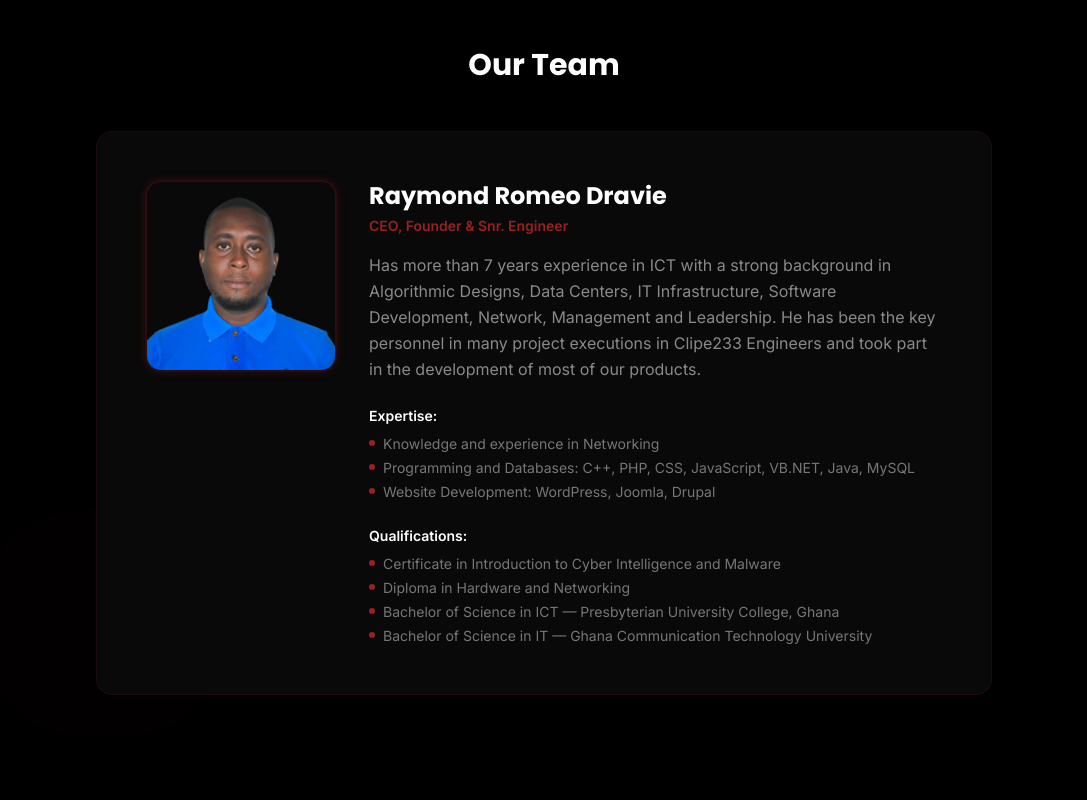
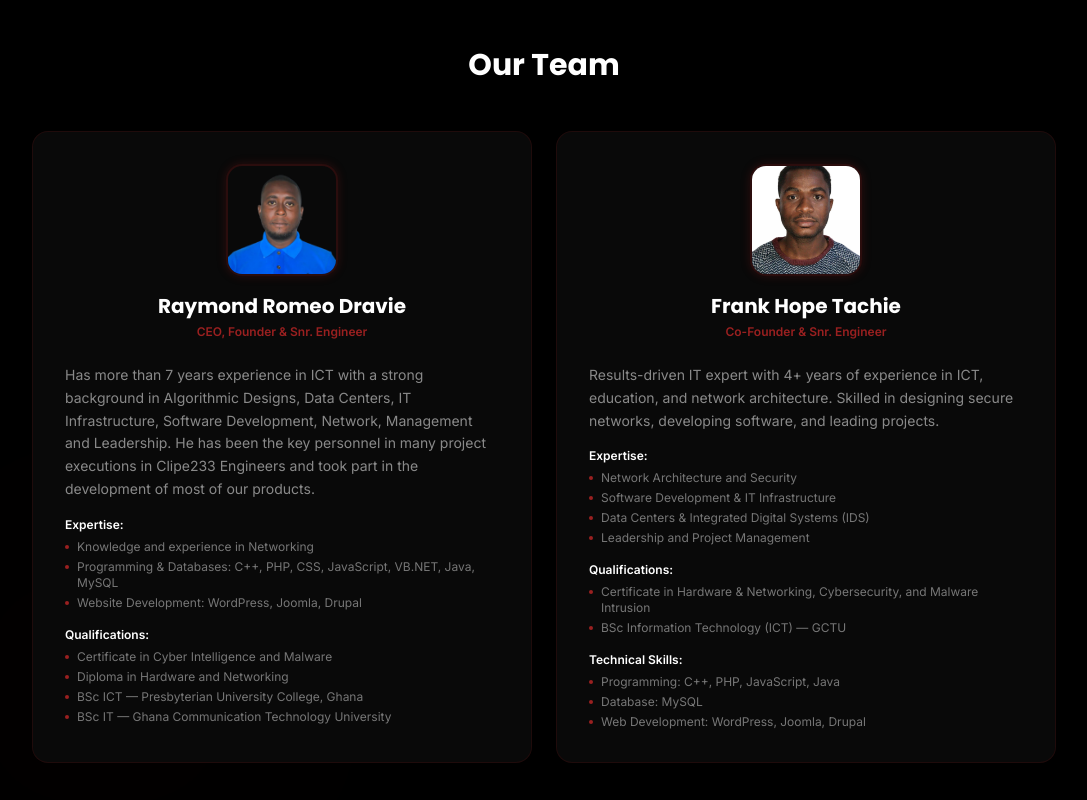
Before and after one commit to lilromeo2290/clipe233, a Next.js app: page / in a window 1280 px wide. Shown: the part 3880-4680 px from the top of the page, without its empty margins (96-1183 px from the left). Built offline with nearby package versions, Linux system fonts and the light colour scheme.

Commit message:
e79a72a4-a1e6-4fa7-843e-c818016a3ba6

```diff
--- a/src/components/sections/AboutSection.tsx
+++ b/src/components/sections/AboutSection.tsx
@@ -316,29 +316,31 @@ export default function AboutSection() {
             Our Team
           </h3>
 
-          <div className="glass-card rounded-2xl p-8 md:p-12 max-w-4xl mx-auto hover-lift">
-            <div className="flex flex-col md:flex-row items-center md:items-start gap-8">
-              {/* Photo */}
-              <div className="flex-shrink-0">
-                <div className="w-40 h-40 md:w-48 md:h-48 rounded-2xl overflow-hidden border-2 border-falu/30 glow-red-sm">
+          <div className="grid md:grid-cols-2 gap-6 max-w-5xl mx-auto">
+            {/* Raymond Romeo Dravie */}
+            <motion.div
+              initial={{ opacity: 0, y: 20 }}
+              animate={isInView ? { opacity: 1, y: 0 } : {}}
+              transition={{ duration: 0.5, delay: 0.8 }}
+              className="glass-card rounded-2xl p-8 hover-lift"
+            >
+              <div className="flex flex-col items-center text-center mb-6">
+                <div className="w-28 h-28 rounded-2xl overflow-hidden border-2 border-falu/30 glow-red-sm mb-4">
                   <img
                     src="/team-raymond.png"
                     alt="Eng. Raymond Romeo Dravie"
                     className="w-full h-full object-cover"
                   />
                 </div>
+                <h4 className="text-xl font-bold font-[family-name:var(--font-poppins)]">
+                  Raymond Romeo Dravie
+                </h4>
+                <span className="text-falu-light font-semibold text-xs font-[family-name:var(--font-inter)] mt-1">
+                  CEO, Founder & Snr. Engineer
+                </span>
               </div>
 
-              {/* Info */}
-              <div className="flex-1 text-center md:text-left">
-                <h4 className="text-2xl font-bold font-[family-name:var(--font-poppins)]">
-                  Raymond Romeo Dravie
-                </h4>
-                <span className="text-falu-light font-semibold text-sm font-[family-name:var(--font-inter)] block mt-1">
-                  CEO, Founder & Snr. Engineer
-                </span>
-
-                <p className="text-silver/70 font-[family-name:var(--font-inter)] leading-relaxed mt-4">
+              <p className="text-silver/70 text-sm font-[family-name:var(--font-inter)] leading-relaxed mb-4">
                 Has more than 7 years experience in ICT with a strong
                 background in Algorithmic Designs, Data Centers, IT
                 Infrastructure, Software Development, Network, Management and
@@ -347,53 +349,140 @@ export default function AboutSection() {
                 development of most of our products.
               </p>
 
-                {/* Expertise */}
-                <div className="mt-6">
-                  <h5 className="text-white font-semibold text-sm mb-2 font-[family-name:var(--font-inter)]">
+              <div>
+                <h5 className="text-white font-semibold text-xs mb-1.5 font-[family-name:var(--font-inter)]">
                   Expertise:
                 </h5>
-                  <ul className="text-silver/60 text-sm font-[family-name:var(--font-inter)] space-y-1">
+                <ul className="text-silver/60 text-xs font-[family-name:var(--font-inter)] space-y-1">
                   <li className="flex items-start gap-2">
-                      <span className="w-1.5 h-1.5 rounded-full bg-falu-light mt-1.5 flex-shrink-0" />
+                    <span className="w-1 h-1 rounded-full bg-falu-light mt-1.5 flex-shrink-0" />
                     Knowledge and experience in Networking
                   </li>
                   <li className="flex items-start gap-2">
-                      <span className="w-1.5 h-1.5 rounded-full bg-falu-light mt-1.5 flex-shrink-0" />
-                      Programming and Databases: C++, PHP, CSS, JavaScript, VB.NET, Java, MySQL
+                    <span className="w-1 h-1 rounded-full bg-falu-light mt-1.5 flex-shrink-0" />
+                    Programming & Databases: C++, PHP, CSS, JavaScript, VB.NET, Java, MySQL
                   </li>
                   <li className="flex items-start gap-2">
-                      <span className="w-1.5 h-1.5 rounded-full bg-falu-light mt-1.5 flex-shrink-0" />
+                    <span className="w-1 h-1 rounded-full bg-falu-light mt-1.5 flex-shrink-0" />
                     Website Development: WordPress, Joomla, Drupal
                   </li>
                 </ul>
               </div>
 
-                {/* Qualifications */}
-                <div className="mt-6">
-                  <h5 className="text-white font-semibold text-sm mb-2 font-[family-name:var(--font-inter)]">
+              <div className="mt-4">
+                <h5 className="text-white font-semibold text-xs mb-1.5 font-[family-name:var(--font-inter)]">
                   Qualifications:
                 </h5>
-                  <ul className="text-silver/60 text-sm font-[family-name:var(--font-inter)] space-y-1">
+                <ul className="text-silver/60 text-xs font-[family-name:var(--font-inter)] space-y-1">
                   <li className="flex items-start gap-2">
-                      <span className="w-1.5 h-1.5 rounded-full bg-falu-light mt-1.5 flex-shrink-0" />
-                      Certificate in Introduction to Cyber Intelligence and Malware
+                    <span className="w-1 h-1 rounded-full bg-falu-light mt-1.5 flex-shrink-0" />
+                    Certificate in Cyber Intelligence and Malware
                   </li>
                   <li className="flex items-start gap-2">
-                      <span className="w-1.5 h-1.5 rounded-full bg-falu-light mt-1.5 flex-shrink-0" />
+                    <span className="w-1 h-1 rounded-full bg-falu-light mt-1.5 flex-shrink-0" />
                     Diploma in Hardware and Networking
                   </li>
                   <li className="flex items-start gap-2">
-                      <span className="w-1.5 h-1.5 rounded-full bg-falu-light mt-1.5 flex-shrink-0" />
-                      Bachelor of Science in ICT — Presbyterian University College, Ghana
+                    <span className="w-1 h-1 rounded-full bg-falu-light mt-1.5 flex-shrink-0" />
+                    BSc ICT — Presbyterian University College, Ghana
                   </li>
                   <li className="flex items-start gap-2">
-                      <span className="w-1.5 h-1.5 rounded-full bg-falu-light mt-1.5 flex-shrink-0" />
-                      Bachelor of Science in IT — Ghana Communication Technology University
+                    <span className="w-1 h-1 rounded-full bg-falu-light mt-1.5 flex-shrink-0" />
+                    BSc IT — Ghana Communication Technology University
                   </li>
                 </ul>
               </div>
+            </motion.div>
+
+            {/* Frank Hope Tachie */}
+            <motion.div
+              initial={{ opacity: 0, y: 20 }}
+              animate={isInView ? { opacity: 1, y: 0 } : {}}
+              transition={{ duration: 0.5, delay: 0.9 }}
+              className="glass-card rounded-2xl p-8 hover-lift"
+            >
+              <div className="flex flex-col items-center text-center mb-6">
+                <div className="w-28 h-28 rounded-2xl overflow-hidden border-2 border-falu/30 glow-red-sm mb-4">
+                  <img
+                    src="/team-frank.jpg"
+                    alt="Eng. Frank Hope Tachie"
+                    className="w-full h-full object-cover"
+                  />
                 </div>
+                <h4 className="text-xl font-bold font-[family-name:var(--font-poppins)]">
+                  Frank Hope Tachie
+                </h4>
+                <span className="text-falu-light font-semibold text-xs font-[family-name:var(--font-inter)] mt-1">
+                  Co-Founder & Snr. Engineer
+                </span>
               </div>
+
+              <p className="text-silver/70 text-sm font-[family-name:var(--font-inter)] leading-relaxed mb-4">
+                Results-driven IT expert with 4+ years of experience in ICT,
+                education, and network architecture. Skilled in designing
+                secure networks, developing software, and leading projects.
+              </p>
+
+              <div>
+                <h5 className="text-white font-semibold text-xs mb-1.5 font-[family-name:var(--font-inter)]">
+                  Expertise:
+                </h5>
+                <ul className="text-silver/60 text-xs font-[family-name:var(--font-inter)] space-y-1">
+                  <li className="flex items-start gap-2">
+                    <span className="w-1 h-1 rounded-full bg-falu-light mt-1.5 flex-shrink-0" />
+                    Network Architecture and Security
+                  </li>
+                  <li className="flex items-start gap-2">
+                    <span className="w-1 h-1 rounded-full bg-falu-light mt-1.5 flex-shrink-0" />
+                    Software Development & IT Infrastructure
+                  </li>
+                  <li className="flex items-start gap-2">
+                    <span className="w-1 h-1 rounded-full bg-falu-light mt-1.5 flex-shrink-0" />
+                    Data Centers & Integrated Digital Systems (IDS)
+                  </li>
+                  <li className="flex items-start gap-2">
+                    <span className="w-1 h-1 rounded-full bg-falu-light mt-1.5 flex-shrink-0" />
+                    Leadership and Project Management
+                  </li>
+                </ul>
+              </div>
+
+              <div className="mt-4">
+                <h5 className="text-white font-semibold text-xs mb-1.5 font-[family-name:var(--font-inter)]">
+                  Qualifications:
+                </h5>
+                <ul className="text-silver/60 text-xs font-[family-name:var(--font-inter)] space-y-1">
+                  <li className="flex items-start gap-2">
+                    <span className="w-1 h-1 rounded-full bg-falu-light mt-1.5 flex-shrink-0" />
+                    Certificate in Hardware & Networking, Cybersecurity, and Malware Intrusion
+                  </li>
+                  <li className="flex items-start gap-2">
+                    <span className="w-1 h-1 rounded-full bg-falu-light mt-1.5 flex-shrink-0" />
+                    BSc Information Technology (ICT) — GCTU
+                  </li>
+                </ul>
+              </div>
+
+              <div className="mt-4">
+                <h5 className="text-white font-semibold text-xs mb-1.5 font-[family-name:var(--font-inter)]">
+                  Technical Skills:
+                </h5>
+                <ul className="text-silver/60 text-xs font-[family-name:var(--font-inter)] space-y-1">
+                  <li className="flex items-start gap-2">
+                    <span className="w-1 h-1 rounded-full bg-falu-light mt-1.5 flex-shrink-0" />
+                    Programming: C++, PHP, JavaScript, Java
+                  </li>
+                  <li className="flex items-start gap-2">
+                    <span className="w-1 h-1 rounded-full bg-falu-light mt-1.5 flex-shrink-0" />
+                    Database: MySQL
+                  </li>
+                  <li className="flex items-start gap-2">
+                    <span className="w-1 h-1 rounded-full bg-falu-light mt-1.5 flex-shrink-0" />
+                    Web Development: WordPress, Joomla, Drupal
+                  </li>
+                </ul>
+              </div>
+            </motion.div>
           </div>
         </motion.div>
       </div>
```
Also changed, not shown: public/team-frank.jpg (added), upload/Frank Hope Tachie.jpg (added). Lines whose indentation alone changed are shown as unchanged.
